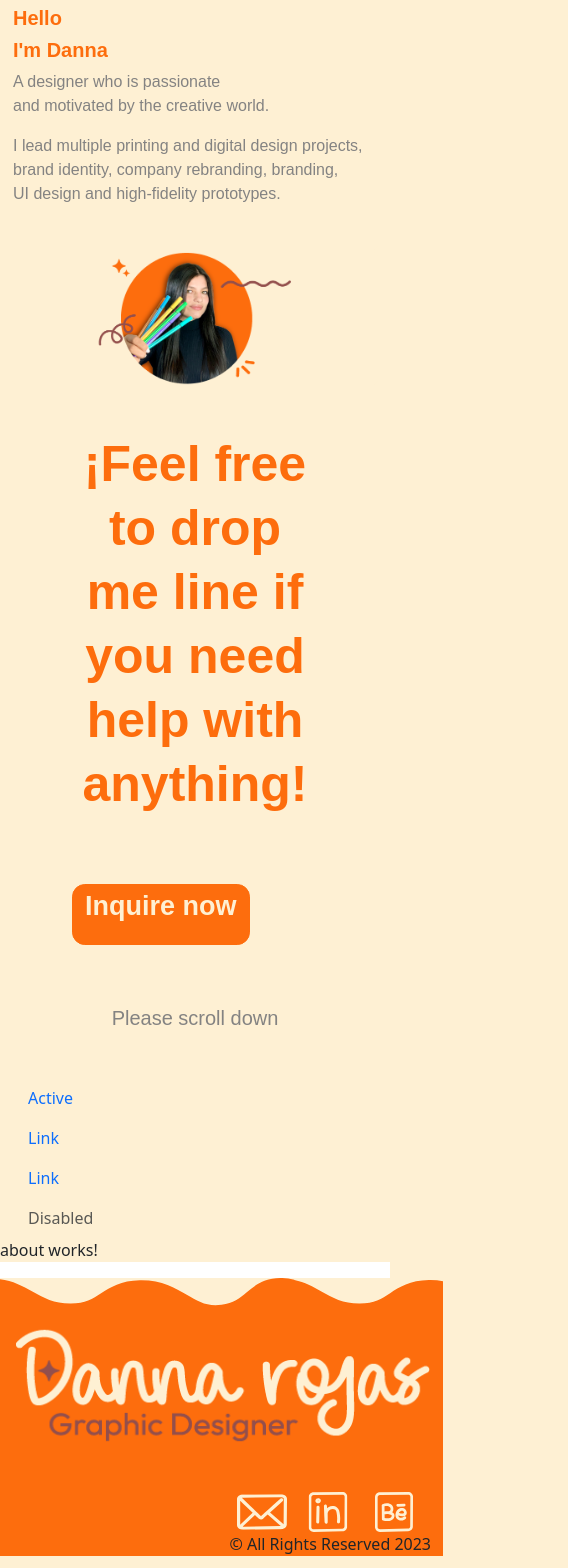
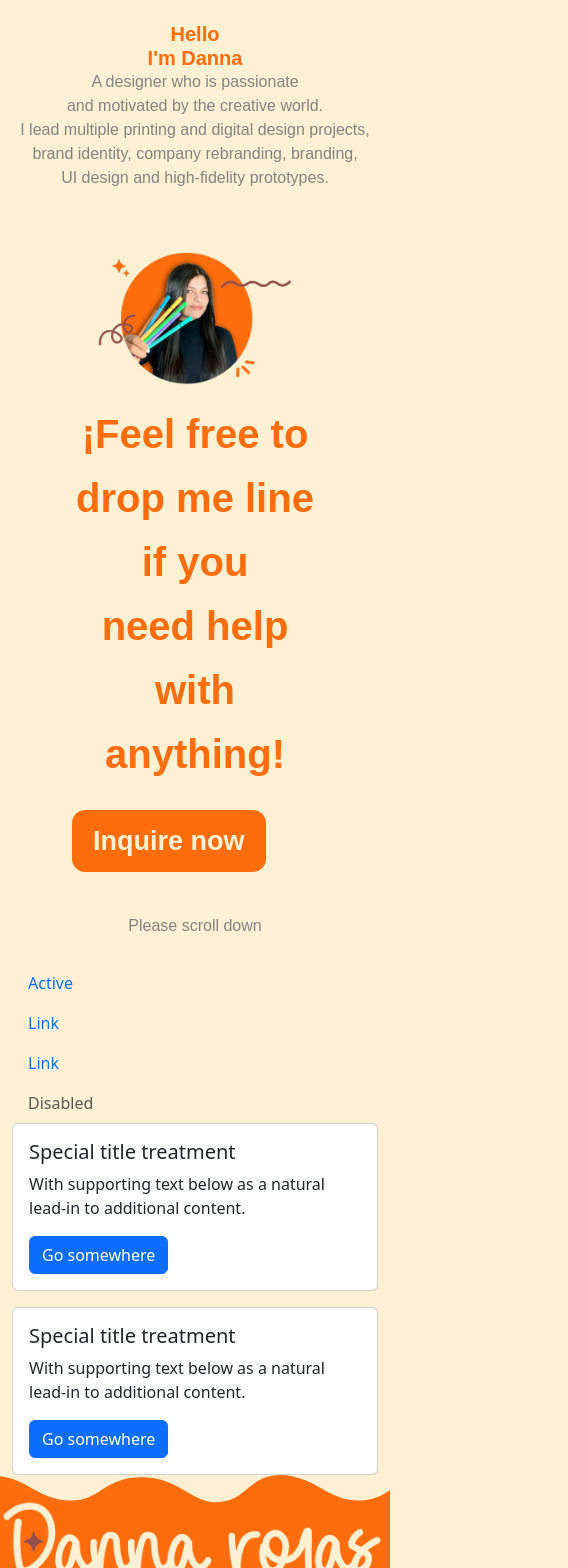
Before and after one commit to crojastrianaDev/porfolio_langin_page, an Angular app: page / in a window 390 px wide. Shown: the part 120-1688 px from the top of the page, 568 px wide, since content can reach past the window. Built offline with nearby package versions, Linux system fonts and the light colour scheme.

Commit message:
second commit responsive design

```diff
--- a/src/app/component/about/about.component.html
+++ b/src/app/component/about/about.component.html
@@ -1 +1,30 @@
-<p>about works!</p>
+<section class="container-fluid">
+  <div class="row">
+    <div class="col-md-2"></div>
+    <div class="col-sm-4 mb-3 mb-sm-0">
+      <div class="card">
+        <div class="card-body">
+          <h5 class="card-title">Special title treatment</h5>
+          <p class="card-text">
+            With supporting text below as a natural lead-in to additional
+            content.
+          </p>
+          <a href="#" class="btn btn-primary">Go somewhere</a>
+        </div>
+      </div>
+    </div>
+    <div class="col-sm-4">
+      <div class="card">
+        <div class="card-body">
+          <h5 class="card-title">Special title treatment</h5>
+          <p class="card-text">
+            With supporting text below as a natural lead-in to additional
+            content.
+          </p>
+          <a href="#" class="btn btn-primary">Go somewhere</a>
+        </div>
+      </div>
+    </div>
+    <div class="col-md-2"></div>
+  </div>
+</section>
--- a/src/app/component/banner/banner.component.css
+++ b/src/app/component/banner/banner.component.css
@@ -20,6 +20,8 @@ h5 {
   font-weight: 700;
   /*line-height: 1em;*/
   /*display: block;*/
+
+  margin-bottom: 0;
 }
 .card-text {
   color: #848382;
@@ -68,7 +70,7 @@ h4 {
 
   /* Tit1 */
   font-family: Outfit, sans-serif;
-  font-size: 50px;
+  font-size: 2.5em;
   font-style: normal;
   font-weight: 700;
   line-height: 64px; /* 128% */
@@ -79,7 +81,7 @@ h4 {
   justify-content: center;
   flex-shrink: 0;
   display: flex;
-  padding: 30px 60px;
+  padding: 0px 60px;
   justify-content: center;
   align-items: center;
   align-content: center;
@@ -93,7 +95,7 @@ h4 {
 }
 .btn-layout {
   display: flex;
-  padding: 1.875em 3.75em;
+  padding: 1em 3.75em;
   justify-content: center;
   align-items: center;
   align-content: center;
@@ -109,6 +111,7 @@ h4 {
   font-style: normal;
   font-weight: 700;
   line-height: normal;
+  padding: 0.3em;
 }
 .text-layout {
   display: flex;
@@ -124,21 +127,28 @@ h4 {
 
   /* Lla1 */
   font-family: Outfit, sans-serif;
-  font-size: 20px;
+  font-size: 1em;
   font-style: normal;
   font-weight: 400;
   line-height: 29px; /* 145% */
+  padding: 0;
+  margin: 0;
 }
 @media banner, only screen and (max-width: 767px) {
   .card {
     height: initial;
     margin: 0 0 0 0;
+    display: flex;
+    flex-direction: column;
+    align-items: center;
   }
   .card-body {
     margin-top: 0;
     height: initial;
     margin-bottom: 0;
     padding: 0 0 0 0;
+    display: flex;
+    flex-direction: column;
   }
   .container-fluid {
     height: initial;
@@ -160,4 +170,7 @@ h4 {
     flex-shrink: 0;
     margin-top: 1em;
   }
+  .card-title-container {
+    text-align: center;
+  }
 }
--- a/src/app/component/banner/banner.component.html
+++ b/src/app/component/banner/banner.component.html
@@ -37,7 +37,10 @@
     <div class="col-md-3"></div>
     <div class="col-md-6">
       <div class="row init">
-        <h4>¡Feel free to drop me line if you need help with anything!</h4>
+        <h4>
+          ¡Feel free to drop me line if you <br />
+          need help with anything!
+        </h4>
       </div>
       <div class="row btn-layout justify-content-evenly">
         <div class="col-md-4"></div>
--- a/src/app/shared/footer/footer.component.css
+++ b/src/app/shared/footer/footer.component.css
@@ -1,44 +1,67 @@
 .layout {
   background-image: url(../../../assets/footer.svg);
   width: 100%;
-  height: 100%;
+  height: max-content;
   flex-shrink: 0;
 }
 .margin {
-  margin-top: 3em;
-  margin-bottom: 0em;
-}
-h2 {
-  color: #ffffff;
-}
-p {
-  color: #934f4c;
-}
-.bi {
-  margin-left: 2em;
-}
-i {
-  color: #ffffff;
+  margin-top: 5.5em;
+  margin-bottom: 3em;
 }
 img {
-  width: 419px;
-  height: 118px;
+  width: 26.188em;
+  height: auto;
   flex-shrink: 0;
+  object-fit: cover;
+  object-position: bottom;
 }
 .icon {
   width: 50px;
-  height: 40px;
+  height: auto;
   flex-shrink: 0;
+  margin-top: 3.8em;
+  padding: 0;
+  margin-bottom: 0;
 }
 .icon_two {
   width: 50px;
-  height: 40px;
+  height: auto;
   flex-shrink: 0;
   margin-left: 1em;
+  margin-top: 2.5em;
 }
-.nav {
-  margin-top: auto;
-  margin-left: auto;
-  margin-right: auto;
-  margin-bottom: 1em;
+span {
+  padding: 3em, 1em, 1em, 1em;
+  font-size: xx-small;
 }
+.social {
+  padding-right: 1.875em;
+}
+@media btnHome, only screen and (max-width: 767px) {
+  img {
+    width: 98%;
+  }
+  .margin {
+    margin-top: 1.5em;
+    margin-bottom: 0em;
+    padding: 0;
+  }
+  .text-end {
+    text-align: center;
+  }
+  .social {
+    justify-content: center;
+    text-align: center;
+    padding-right: 0;
+  }
+  span {
+    padding: 0;
+    font-size: xx-small;
+  }
+  .icon {
+    margin-top: 1em;
+  }
+  .icon_two {
+    margin-top: 0em;
+  }
+}
--- a/src/app/shared/footer/footer.component.html
+++ b/src/app/shared/footer/footer.component.html
@@ -7,7 +7,7 @@
       </a>
     </div>
     <div class="col-sm-4 text-end margin">
-      <div class="container">
+      <div class="container social">
         <a
           href="mailto:dannarojas@gmail.com?subject=Price&body=Hello, I hope you are well
         I would like to make a quote"
@@ -33,8 +33,8 @@
           />
         </a>
       </div>
-      <div class="row">
-        <span>© All Rights Reserved {{ year }}</span>
+      <div class="row text-end social">
+        <span class="social">© All Rights Reserved {{ year }}</span>
       </div>
     </div>
     <div class="col-sm-2"></div>
--- a/src/app/shared/header/header.component.css
+++ b/src/app/shared/header/header.component.css
@@ -30,7 +30,7 @@ li:hover {
   border-bottom: 1px solid #fd6d0d;
 }
 .layout {
-  margin-right: 2.5em;
+  margin-right: 1em;
 }
 a {
   font-family: Outfit, sans-serif;
```
